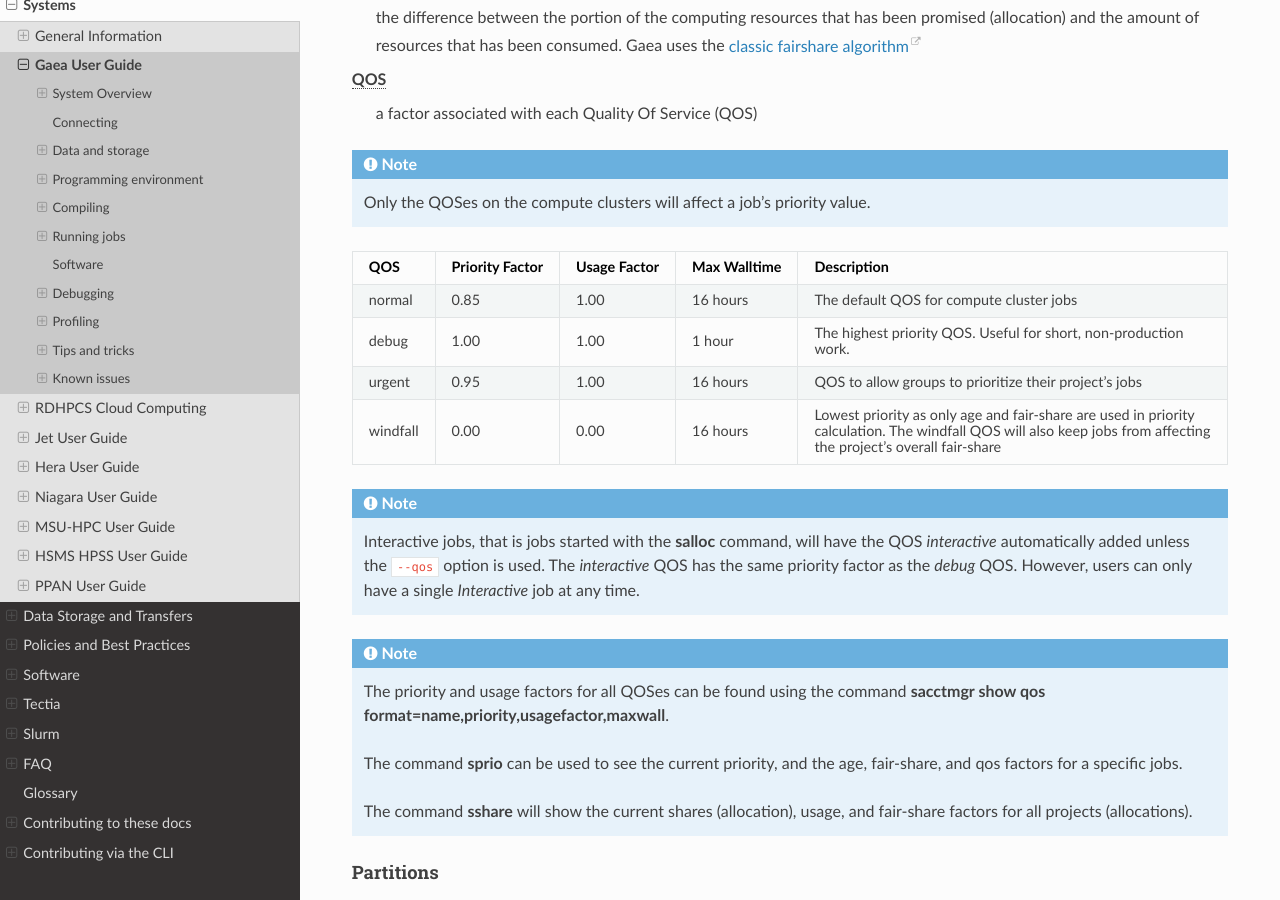
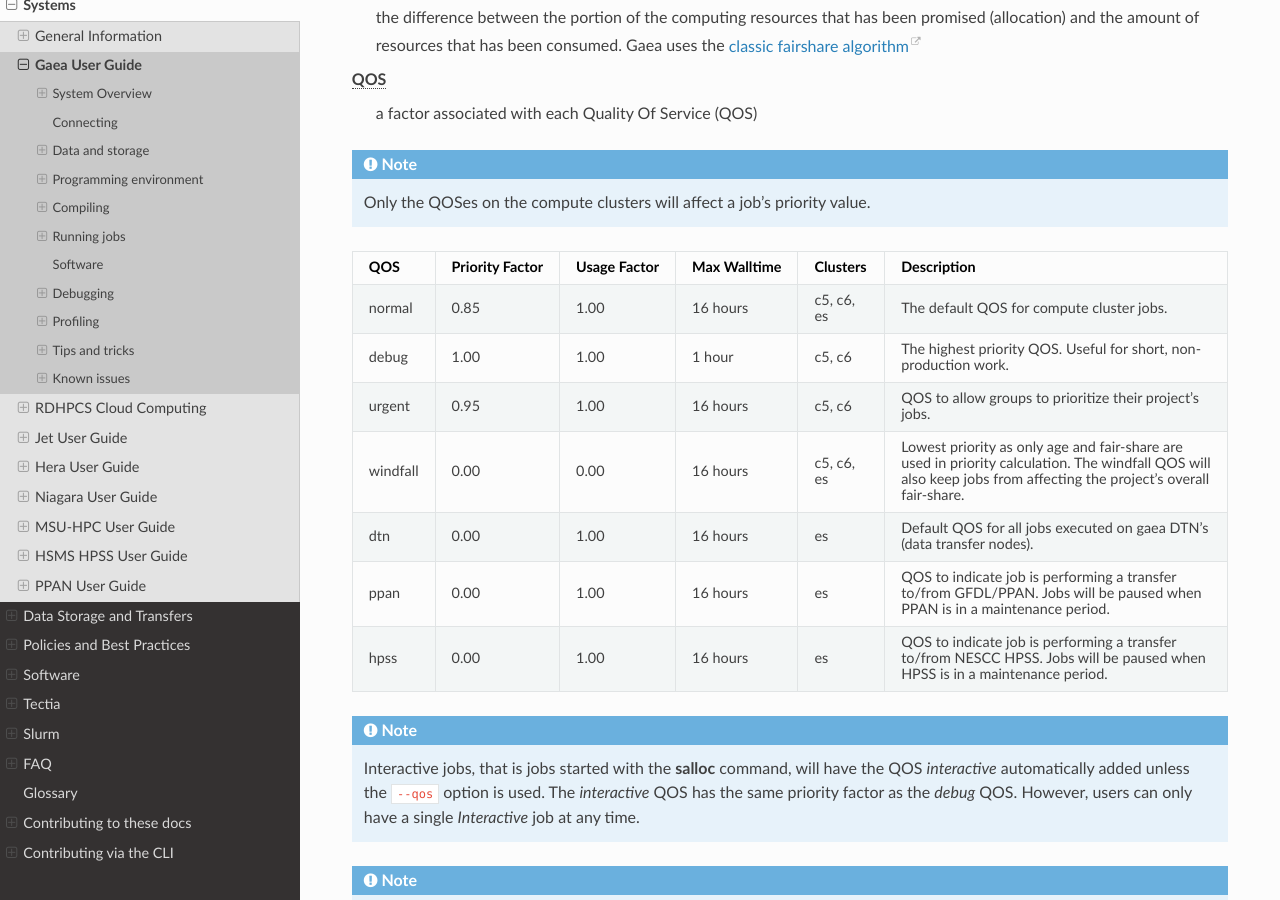
Before and after one commit to NOAA-RDHPCS/noaa-rdhpcs.github.io, a Sphinx documentation site: the page built from source/systems/gaea_user_guide.rst, in a window 1280 px wide and 900 px high, scrolled down 15167 px. Built offline with Sphinx 7.4.7 and the Read the Docs theme 3.1.0, drawn with Linux system fonts in a browser that asks for light colours.

Commit message:
#277 - Add new data transfer QOS options to gaea user guide.

```diff
--- a/source/systems/gaea_user_guide.rst
+++ b/source/systems/gaea_user_guide.rst
@@ -1065,26 +1065,50 @@ Fair-share
     Only the QOSes on the compute clusters will affect a job's priority value.
 
 
-+----------+----------+--------+----------+-----------------------------------+
-| QOS      | Priority | Usage  | Max      | Description                       |
-|          | Factor   | Factor | Walltime |                                   |
-+==========+==========+========+==========+===================================+
-| normal   | 0.85     | 1.00   | 16 hours | The default QOS for compute       |
-|          |          |        |          | cluster jobs                      |
-+----------+----------+--------+----------+-----------------------------------+
-| debug    | 1.00     | 1.00   | 1 hour   | The highest priority QOS.  Useful |
-|          |          |        |          | for short, non-production work.   |
-+----------+----------+--------+----------+-----------------------------------+
-| urgent   | 0.95     | 1.00   | 16 hours | QOS to allow groups to prioritize |
-|          |          |        |          | their project's jobs              |
-+----------+----------+--------+----------+-----------------------------------+
-| windfall | 0.00     | 0.00   | 16 hours | Lowest priority as only age and   |
-|          |          |        |          | fair-share are used in priority   |
-|          |          |        |          | calculation.  The windfall QOS    |
-|          |          |        |          | will also keep jobs from          |
-|          |          |        |          | affecting the project's overall   |
-|          |          |        |          | fair-share                        |
-+----------+----------+--------+----------+-----------------------------------+
++----------+----------+--------+----------+----------+------------------------+
+| QOS      | Priority | Usage  | Max      | Clusters | Description            |
+|          | Factor   | Factor | Walltime |          |                        |
++==========+==========+========+==========+==========+========================+
+| normal   | 0.85     | 1.00   | 16 hours | c5, c6,  | The default QOS for    |
+|          |          |        |          | es       | compute cluster jobs.  |
++----------+----------+--------+----------+----------+------------------------+
+| debug    | 1.00     | 1.00   | 1 hour   | c5, c6   | The highest priority   |
+|          |          |        |          |          | QOS. Useful for short, |
+|          |          |        |          |          | non-production work.   |
++----------+----------+--------+----------+----------+------------------------+
+| urgent   | 0.95     | 1.00   | 16 hours | c5, c6   | QOS to allow groups to |
+|          |          |        |          |          | prioritize their       |
+|          |          |        |          |          | project's jobs.        |
++----------+----------+--------+----------+----------+------------------------+
+| windfall | 0.00     | 0.00   | 16 hours | c5, c6,  | Lowest priority as     |
+|          |          |        |          | es       | only age and           |
+|          |          |        |          |          | fair-share are used in |
+|          |          |        |          |          | priority calculation.  |
+|          |          |        |          |          | The windfall QOS will  |
+|          |          |        |          |          | also keep jobs from    |
+|          |          |        |          |          | affecting the          |
+|          |          |        |          |          | project's overall      |
+|          |          |        |          |          | fair-share.            |
++----------+----------+--------+----------+----------+------------------------+
+| dtn      | 0.00     | 1.00   | 16 hours | es       | Default QOS for all    |
+|          |          |        |          |          | jobs executed on gaea  |
+|          |          |        |          |          | DTN's (data transfer   |
+|          |          |        |          |          | nodes).                |
++----------+----------+--------+----------+----------+------------------------+
+| ppan     | 0.00     | 1.00   | 16 hours | es       | QOS to indicate job is |
+|          |          |        |          |          | performing a transfer  |
+|          |          |        |          |          | to/from GFDL/PPAN.     |
+|          |          |        |          |          | Jobs will be paused    |
+|          |          |        |          |          | when PPAN is in a      |
+|          |          |        |          |          | maintenance period.    |
++----------+----------+--------+----------+----------+------------------------+
+| hpss     | 0.00     | 1.00   | 16 hours | es       | QOS to indicate job is |
+|          |          |        |          |          | performing a transfer  |
+|          |          |        |          |          | to/from NESCC HPSS.    |
+|          |          |        |          |          | Jobs will be paused    |
+|          |          |        |          |          | when HPSS is in a      |
+|          |          |        |          |          | maintenance period.    |
++----------+----------+--------+----------+----------+------------------------+
 
 .. note::
 
```
